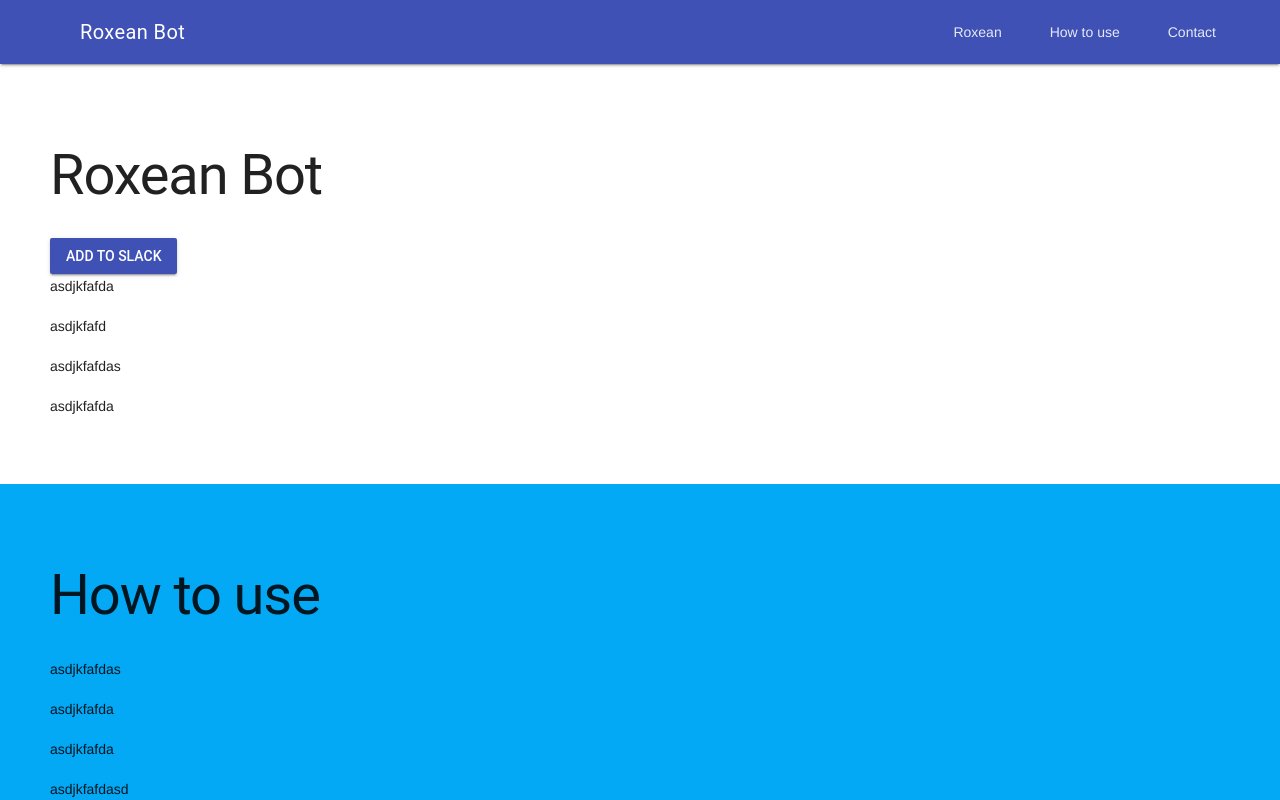
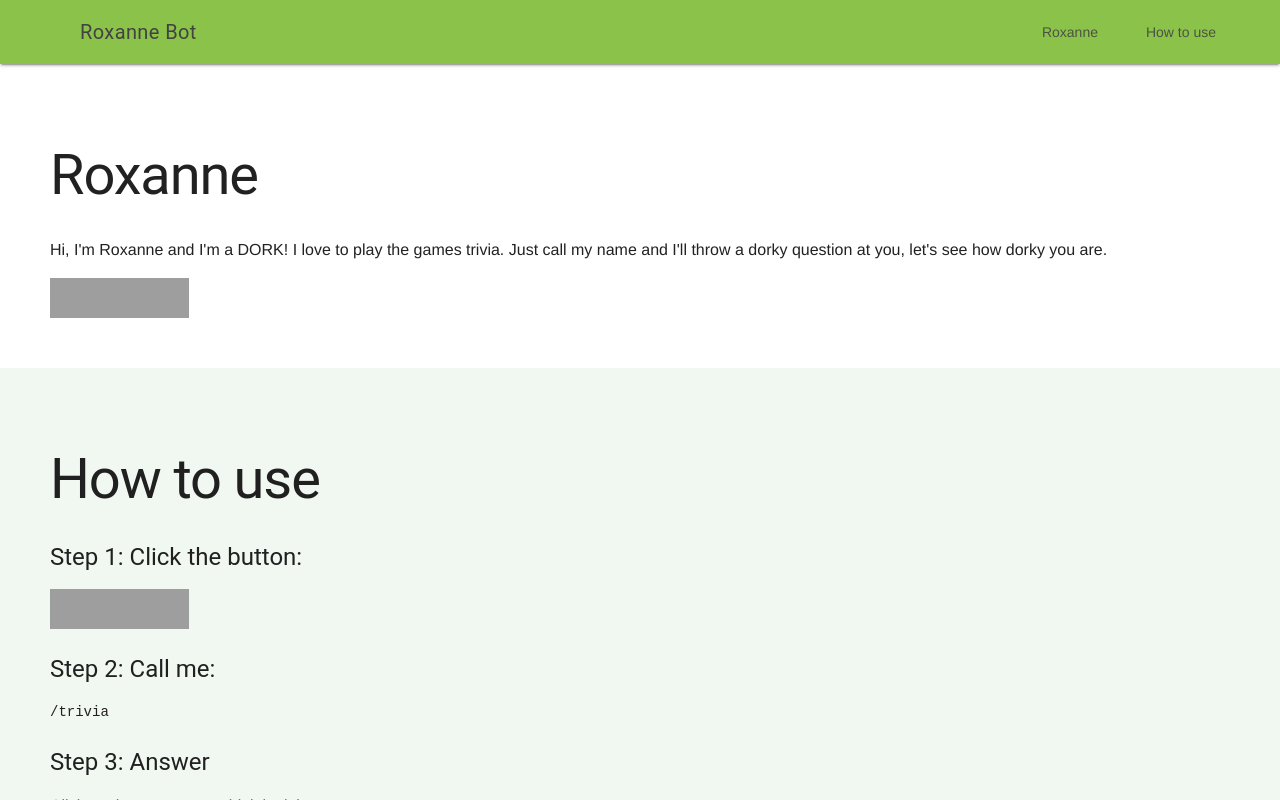
Before and after one commit to antonderegt/roxean-bot-landing-page, a plain HTML site: page index.html in a window 1280 px wide. Drawn offline with nearby package versions, Linux system fonts and the light colour scheme; grey boxes are pictures that could not be loaded.

Commit message:
Added content and styling

```diff
--- a/index.html
+++ b/index.html
@@ -3,83 +3,70 @@
 <head>
   <title>Roxean-Bot</title>
   <link rel="stylesheet" href="https://fonts.googleapis.com/icon?family=Material+Icons">
-  <link rel="stylesheet" href="https://code.getmdl.io/1.3.0/material.indigo-pink.min.css">
+  <link rel="stylesheet" href="https://code.getmdl.io/1.3.0/material.light_green-green.min.css">
   <link rel="stylesheet" href="styles.css">
   <script defer src="https://code.getmdl.io/1.3.0/material.min.js"></script>
+  <meta name="viewport" content="width=device-width, initial-scale=1">
+  <script async defer src="https://buttons.github.io/buttons.js"></script>
 </head>
 <body>
   <div class="mdl-layout mdl-js-layout mdl-layout--fixed-header">
     <header class="mdl-layout__header">
       <div class="mdl-layout__header-row">
-        <!-- Title -->
-        <span class="mdl-layout-title">Roxean Bot</span>
-        <!-- Add spacer, to align navigation to the right -->
+        <span class="mdl-layout-title">Roxanne Bot</span>
         <div class="mdl-layout-spacer"></div>
-        <!-- Navigation. We hide it in small screens. -->
         <nav class="mdl-navigation mdl-layout--large-screen-only">
-          <a class="mdl-navigation__link" href="#roxean">Roxean</a>
+          <a class="mdl-navigation__link" href="#roxean">Roxanne</a>
           <a class="mdl-navigation__link" href="#instructions">How to use</a>
-          <a class="mdl-navigation__link" href="#contact">Contact</a>
         </nav>
       </div>
     </header>
     <main class="mdl-layout__content">
       <div class="page-content">
         <div id="roxean">
-          <h1>Roxean Bot</h1>
-          <button class="mdl-button mdl-js-button mdl-button--raised mdl-js-ripple-effect mdl-button--colored">Add to Slack</button>
+          <h1>Roxanne</h1>
           <p>
-            asdjkfafda
+            Hi, I'm Roxanne and I'm a DORK! I love to play the games trivia.
+            Just call my name and I'll throw a dorky question at you,
+            let's see how dorky you are.
           </p>
-          <p>
-            asdjkfafd
-          </p><p>
-            asdjkfafdas
-          </p>
-          <p>
-            asdjkfafda
-          </p>
+          <!-- <button class="mdl-button mdl-js-button mdl-button--raised mdl-js-ripple-effect mdl-button--primary">Add to Slack</button> -->
+          <a href="https://slack.com/oauth/authorize?scope=incoming-webhook&client_id=158192125041.158194340625"><img alt="Add to Slack" height="40" width="139" src="https://platform.slack-edge.com/img/add_to_slack.png" srcset="https://platform.slack-edge.com/img/add_to_slack.png 1x, https://platform.slack-edge.com/img/add_to_slack@2x.png 2x" /></a>
         </div>
         <div id="instructions">
           <h1>How to use</h1>
+          <h4>
+            Step 1: Click the button:
+          </h4>
+          <!-- <button class="mdl-button mdl-js-button mdl-button--raised mdl-js-ripple-effect mdl-button--primary">Add to Slack</button> -->
+          <a href="https://slack.com/oauth/authorize?scope=incoming-webhook&client_id=158192125041.158194340625"><img alt="Add to Slack" height="40" width="139" src="https://platform.slack-edge.com/img/add_to_slack.png" srcset="https://platform.slack-edge.com/img/add_to_slack.png 1x, https://platform.slack-edge.com/img/add_to_slack@2x.png 2x" /></a>
+          <h4>
+            Step 2: Call me:
+          </h4>
+          <code>
+            /trivia
+          </code>
+          <h4>
+            Step 3: Answer
+          </h4>
           <p>
-            asdjkfafdas
+            Click on the answer you think is right.
           </p>
           <p>
-            asdjkfafda
-          </p>
-          <p>
-            asdjkfafda
-          </p><p>
-            asdjkfafdasd
-          </p>
-          <p>
-            asdjkfafdas
-          </p>
-          <p>
-            asdjkfafda
+            I'll tell you whether you are a dork or not.
           </p>
         </div>
-        <div id="contact">
-          <h1>Contact</h1>
-          <p>
-            asdjkfafdas
-          </p>
-          <p>
-            asdjkfafdasd
-          </p>
-          <p>
-            asdjkfafdasd
-          </p><p>
-            asdjkfafdasdf
-          </p>
-          <p>
-            asdjkfafdasdf
-          </p>
-          <p>
-            asdjkfafdasdf
-          </p>
-        </div>
+        <footer class="mdl-mini-footer">
+          <div class="mdl-mini-footer__left-section">
+            Need help or found an issue?
+            <a class="github-button" href="https://github.com/rpemberton/roxean-bot/issues" data-style="mega" data-count-api="/repos/rpemberton/roxean-bot#open_issues_count" data-count-aria-label="# issues on GitHub" aria-label="Issue rpemberton/roxean-bot on GitHub">Issue</a>
+          </div>
+          <div class="mdl-mini-footer__right-section">
+            <form action="mailto:ditisanton@gmail.com" method="GET">
+                <input type="submit" value="Tell us what you think about Roxanne" class="mdl-button mdl-js-button mdl-button--raised mdl-js-ripple-effect mdl-button--primary" />
+            </form>
+          </div>
+        </footer>
       </div>
     </main>
   </div>
--- a/styles.css
+++ b/styles.css
@@ -1,14 +1,12 @@
 #roxean {
-  background-color: white;
   padding: 50px;
 }
 
 #instructions {
-  background-color: #03A9F4;
+  background-color: #f1f7f1;
   padding: 50px;
 }
 
-#contact {
-  background-color: white;
-  padding: 50px;
+p {
+  font-size: 16px;
 }
```
